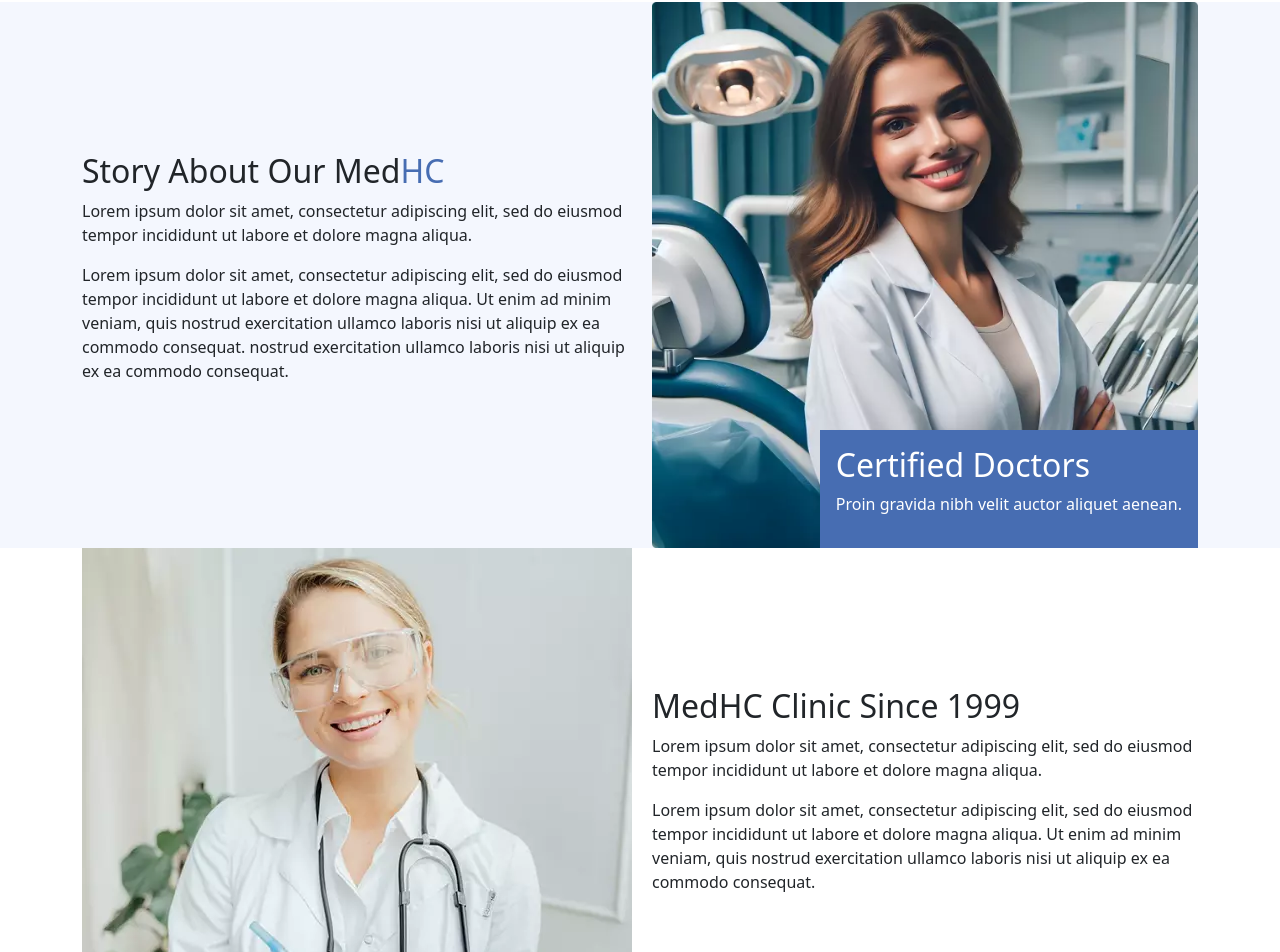
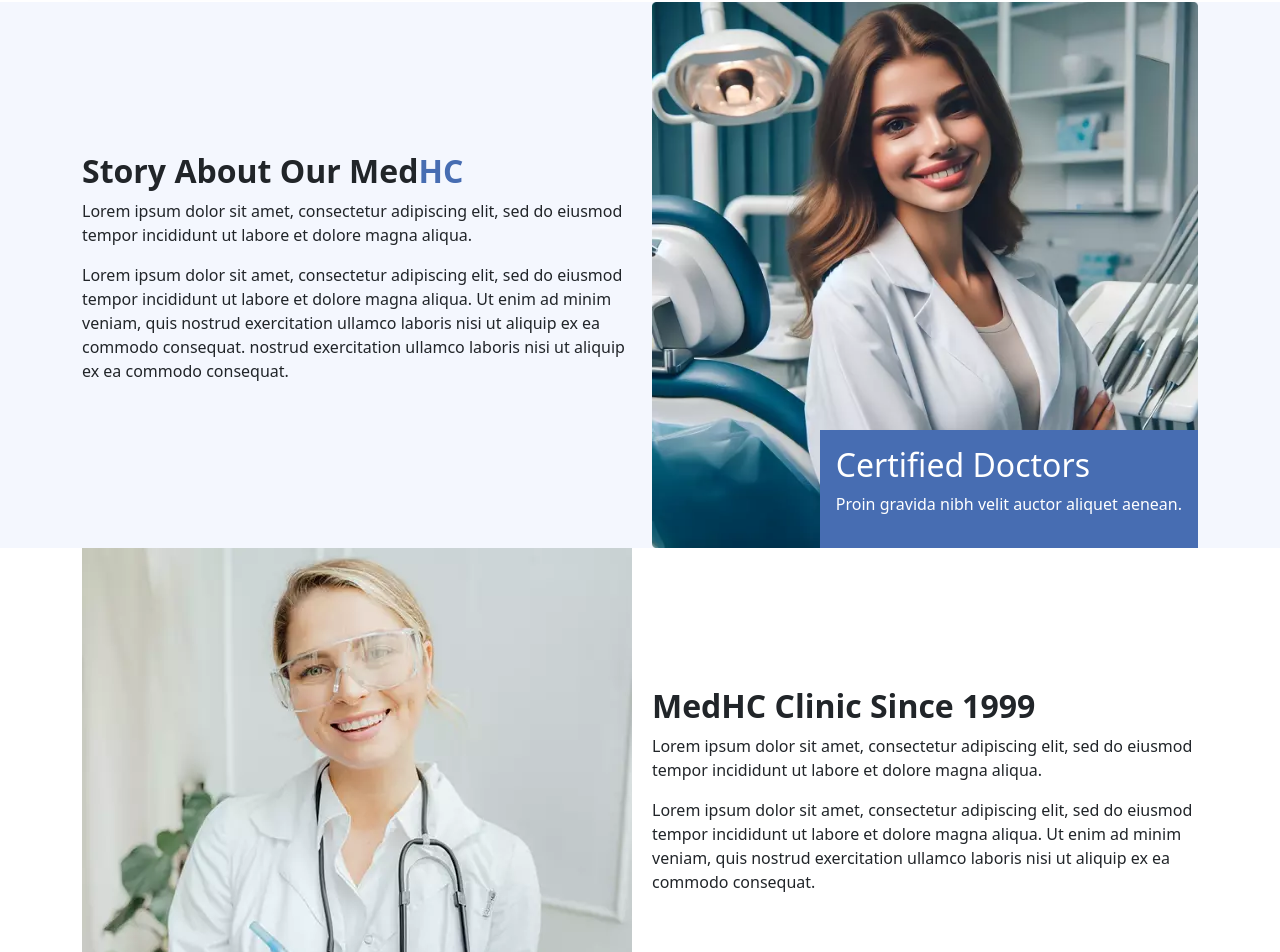
Before and after one commit to arathn8n/medHc, a React (Vite) app: page / in a window 1280 px wide. Shown: the part 1589-2541 px from the top of the page. Built offline with nearby package versions, Linux system fonts and the light colour scheme.

Commit message:
agregando estilos de grosor a los h2

```diff
--- a/src/components/about/About.jsx
+++ b/src/components/about/About.jsx
@@ -8,7 +8,7 @@ const About = () => {
                 <div className='row align-items-center'>
                     <section className='col-12 col-md-6'>
                         <header>
-                            <h2>Story About Our Med<span className='spanAbout'>HC</span> </h2>
+                            <h2 className='h2About'>Story About Our Med<span className='spanAbout'>HC</span> </h2>
                         </header>
                         <p>Lorem ipsum dolor sit amet, consectetur adipiscing elit, sed do eiusmod tempor incididunt ut labore et dolore magna aliqua.</p>
                         <p>Lorem ipsum dolor sit amet, consectetur adipiscing elit, sed do eiusmod tempor incididunt ut labore et dolore magna aliqua. Ut enim ad minim veniam, quis nostrud exercitation ullamco laboris nisi ut aliquip ex ea commodo consequat. nostrud exercitation ullamco laboris nisi ut aliquip ex ea commodo consequat.</p>
--- a/src/components/about/about.css
+++ b/src/components/about/about.css
@@ -1,3 +1,6 @@
+.h2About{
+    font-weight: 700;
+}
 .spanAbout{
     color: #476db2;
 }
--- a/src/components/since/Since.jsx
+++ b/src/components/since/Since.jsx
@@ -1,4 +1,5 @@
 import React from 'react'
+import './since.css'
 
 const Since = () => {
   return (
@@ -9,7 +10,7 @@ const Since = () => {
         </div>
         <section className='col-12 col-md-6'>
           <header>
-            <h2>MedHC Clinic Since 1999</h2>
+            <h2 className='h2Story'>MedHC Clinic Since 1999</h2>
           </header>
           <p>Lorem ipsum dolor sit amet, consectetur adipiscing elit, sed do eiusmod tempor incididunt ut labore et dolore magna aliqua.</p>
           <p>Lorem ipsum dolor sit amet, consectetur adipiscing elit, sed do eiusmod tempor incididunt ut labore et dolore magna aliqua. Ut enim ad minim veniam, quis nostrud exercitation ullamco laboris nisi ut aliquip ex ea commodo consequat.</p>
--- /dev/null
+++ b/src/components/since/since.css
@@ -0,0 +1,3 @@
+.h2Story{
+    font-weight: 700;
+}
```
